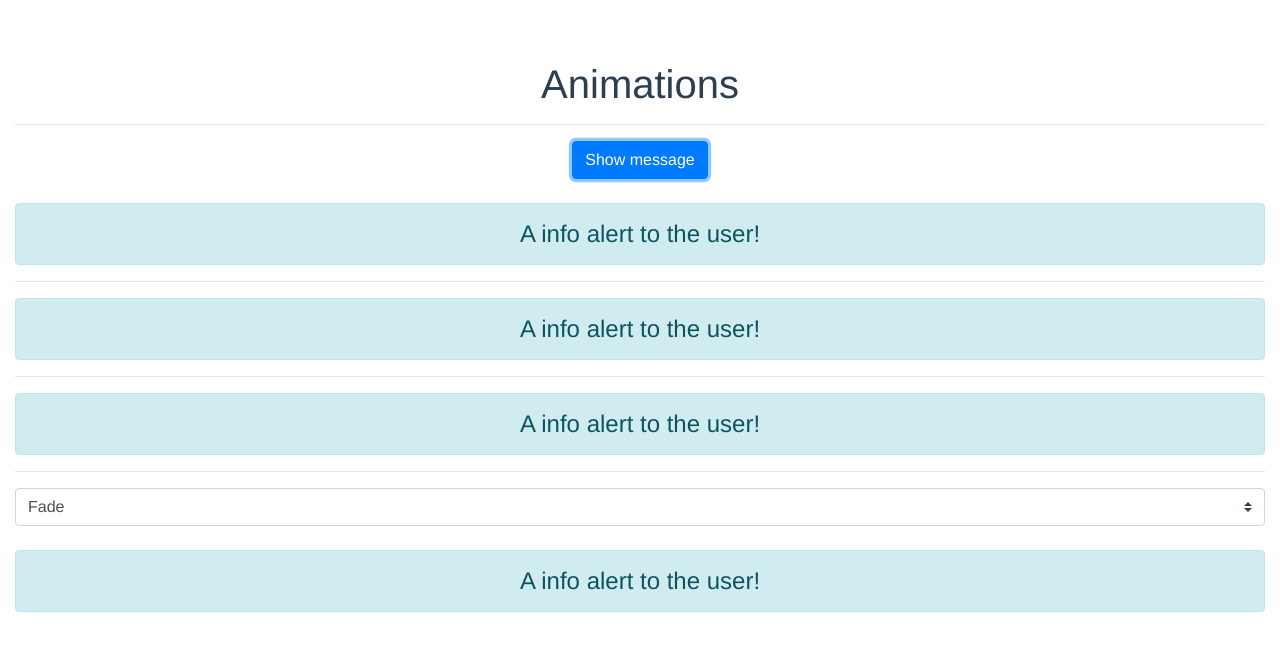
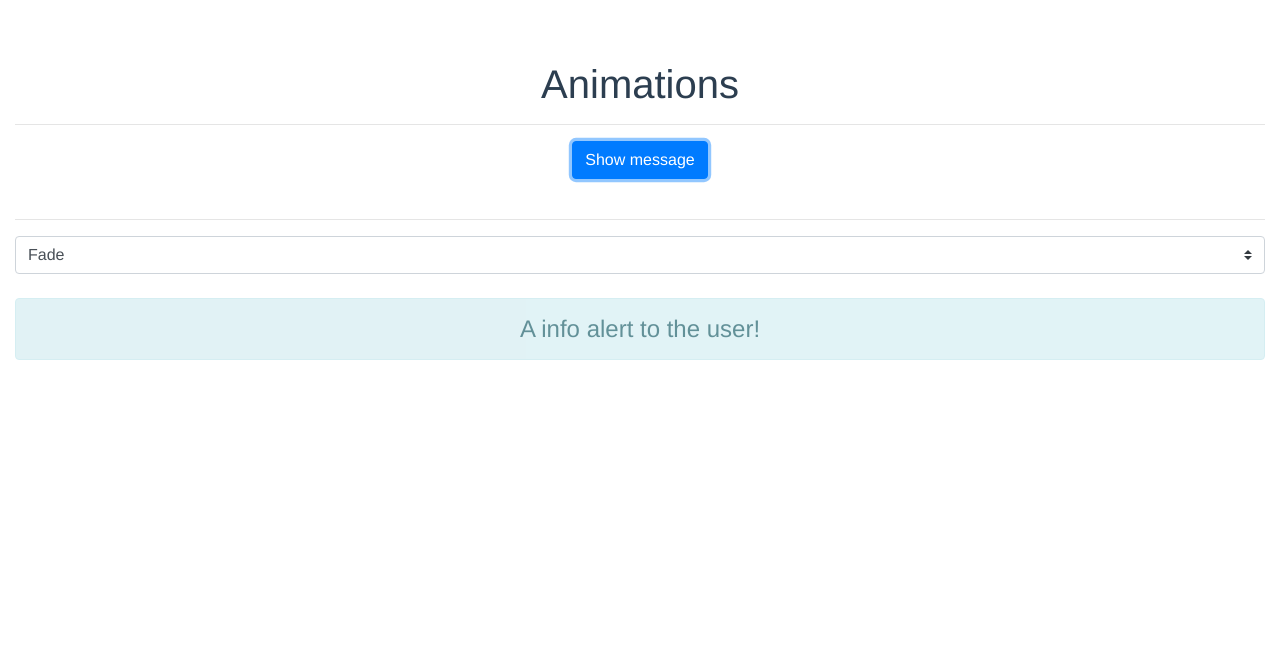
Before and after one commit to pedrosales/VueJS, a Vue app in the folder animations-transitions/animations-exercises/: page / in a window 1280 px wide. Both pictures are taken after a click on the button "Show message". Shown: the top 650 px of the page. Built offline with nearby package versions, Linux system fonts and the light colour scheme.

Commit message:
transition multiple elements

```diff
--- a/animations-transitions/animations-exercises/src/App.vue
+++ b/animations-transitions/animations-exercises/src/App.vue
@@ -4,7 +4,7 @@
     <hr />
     <b-button variant="primary" class="mb-4" @click="show = !show">Show message</b-button>
 
-    <transition name="fade" appear>
+    <!-- <transition name="fade" appear>
       <b-alert variant="info" show v-if="show">{{ message }}</b-alert>
     </transition>
     <hr />
@@ -17,14 +17,15 @@
       leave-active-class="animate__animated animate__shakeX"
     >
       <b-alert variant="info" show v-show="show">{{ message }}</b-alert>
-    </transition>
+    </transition>-->
     <hr />
     <b-select v-model="animationType" class="mb-4">
       <option value="fade">Fade</option>
       <option value="slide">Slide</option>
     </b-select>
-    <transition :name="animationType">
-      <b-alert variant="info" show v-show="show">{{ message }}</b-alert>
+    <transition :name="animationType" mode="out-in">
+      <b-alert variant="info" show v-if="show" key="info">{{ message }}</b-alert>
+      <b-alert variant="warning" show v-else key="warn">{{ message }}</b-alert>
     </transition>
   </div>
 </template>
```
